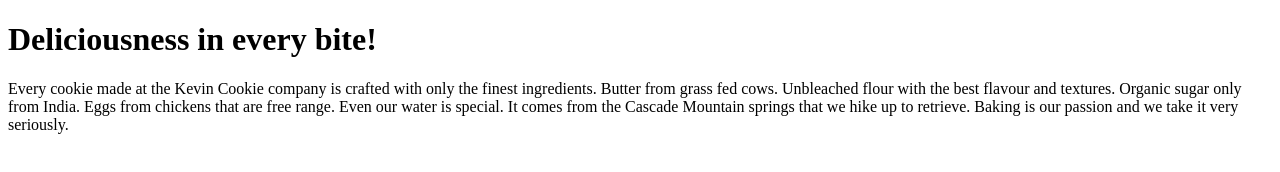
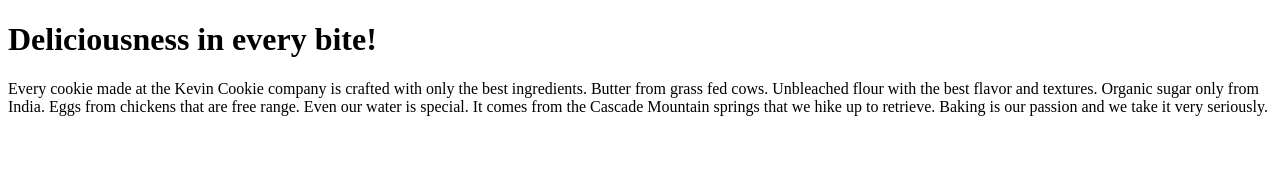
Before and after one commit to ibraheem-446/OneDrive-2025-06-21, a plain HTML site: page index.htm in a window 1280 px wide. Drawn offline with Linux system fonts and the light colour scheme.

Commit message:
Update index text

```diff
--- a/index.htm
+++ b/index.htm
@@ -3,7 +3,7 @@
 <body>
 
 <h1>Deliciousness in every bite!</h1>
-<p>Every cookie made at the Kevin Cookie company is crafted with only the finest ingredients. Butter from grass fed cows. Unbleached flour with the best flavour and textures. Organic sugar only from India. Eggs from chickens that are free range. Even our water is special. It comes from the Cascade Mountain springs that we hike up to retrieve. Baking is our passion and we take it very seriously.</p>
+<p>Every cookie made at the Kevin Cookie company is crafted with only the best ingredients. Butter from grass fed cows. Unbleached flour with the best flavor and textures. Organic sugar only from India. Eggs from chickens that are free range. Even our water is special. It comes from the Cascade Mountain springs that we hike up to retrieve. Baking is our passion and we take it very seriously.</p>
 
 </body>
 </html>
```
